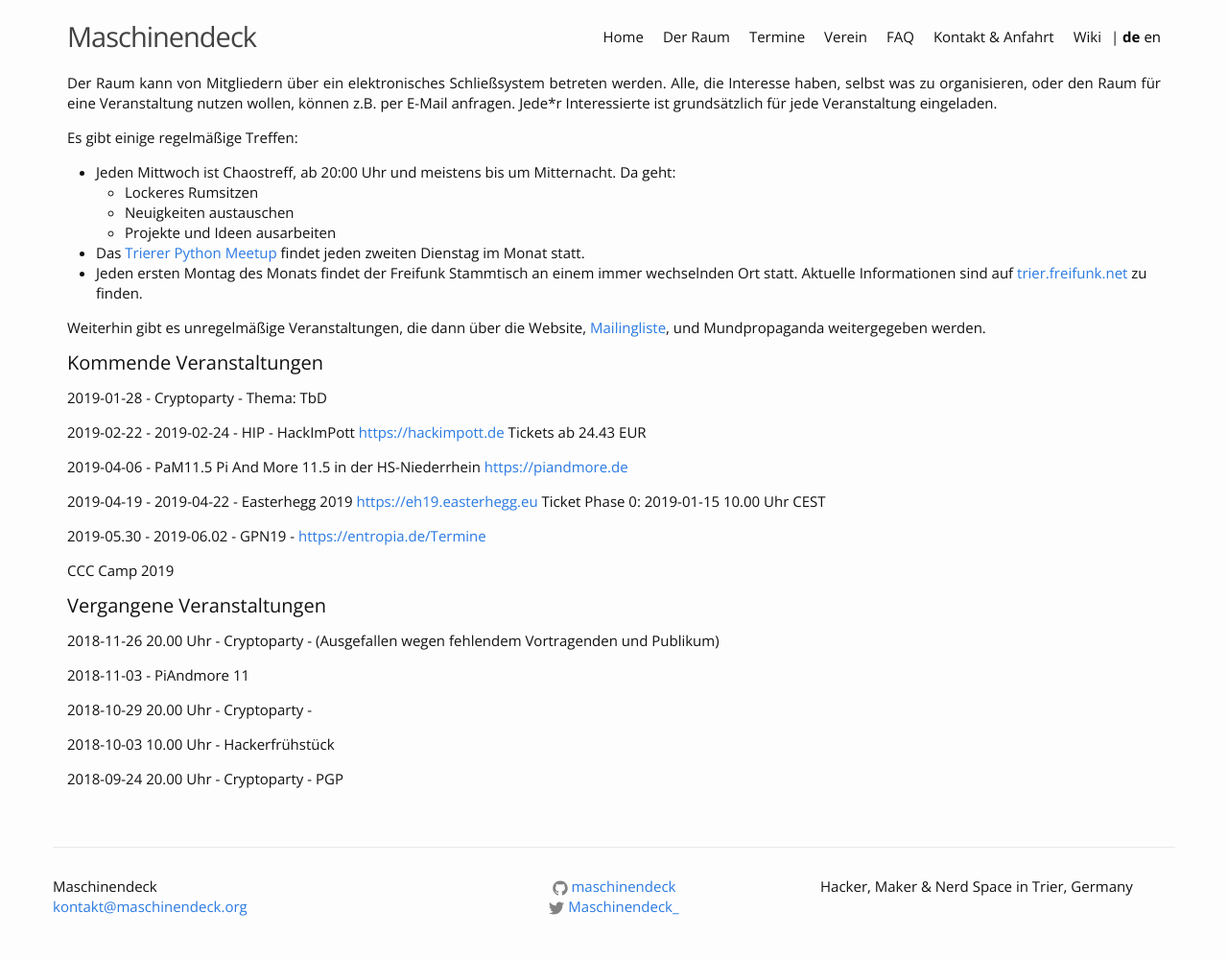
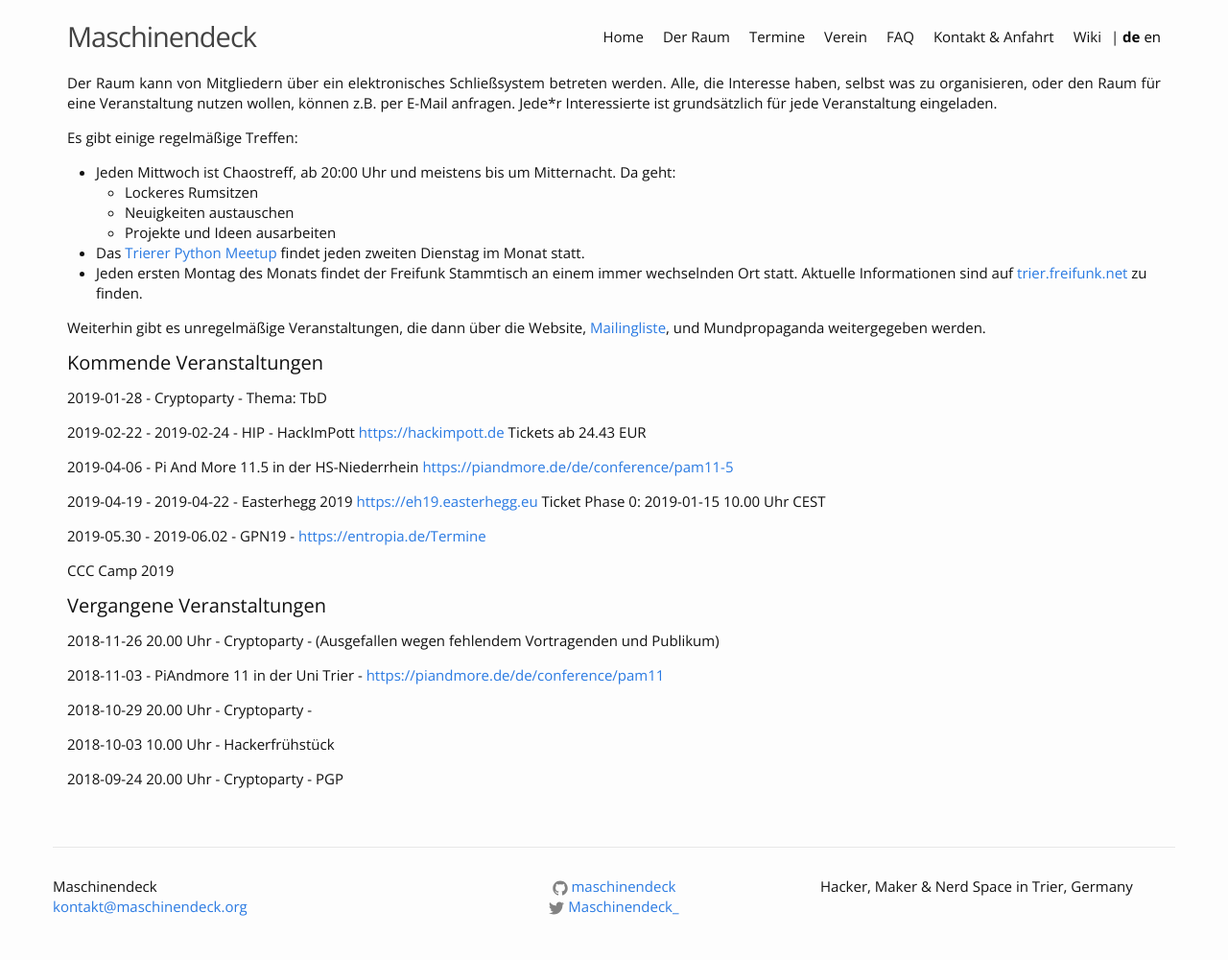
Before and after one commit to maschinendeck/maschinendeck.github.io, a Jekyll site: the page built from events.md, in a window 1280 px wide. Shown: the whole page at 96% size. Built offline with Jekyll 4.4.1, drawn with Linux system fonts in a browser that asks for light colours.

Commit message:
updates for PaM 11 and PaM 11.5

```diff
--- a/events.md
+++ b/events.md
@@ -47,7 +47,7 @@ CCC Camp 2019
 
 2018-11-26 20.00 Uhr - Cryptoparty - (Ausgefallen wegen fehlendem Vortragenden und Publikum)
 
-2018-11-03           - PiAndmore 11
+2018-11-03           - PiAndmore 11 in der Uni Trier - <https://piandmore.de/de/conference/pam11>
 
 2018-10-29 20.00 Uhr - Cryptoparty -
 
```
Also changed, not shown: other parts of events.md (+1 -1 lines).
